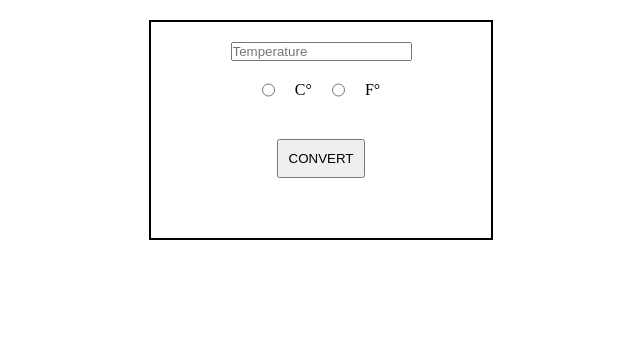
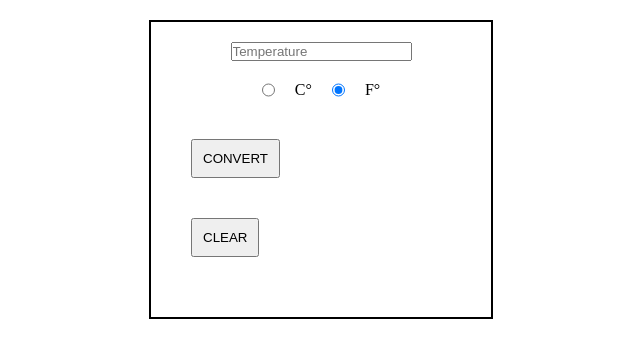
Before and after one commit to jpantana/temperature-converter, a plain HTML site: page index.html in a window 1280 px wide. Shown: the whole page, without its empty margins (319-959 px from the left). Drawn offline with Linux system fonts and the light colour scheme.

Commit message:
got clear button to work

```diff
--- a/index.html
+++ b/index.html
@@ -14,21 +14,19 @@
         <div id="radioBtns">
             <input id="c" name="btn" class="radioBtn" type="radio" value="C°">
                 <label for="C°">C°</label>
-            <input id="f" name="btn" class="radioBtn" type="radio" value ="F°">
+            <input id="f" name="btn" checked="checked" class="radioBtn" type="radio" value ="F°">
                 <label for="F°">F°</label>
         </div>
 
 
-        <div id="convertBtn">
-            <input class="btn" onclick="buttonEvents()" type="submit" value="Convert">
-            <!-- <button onclick="buttonEvents()">Convert</button> -->
+        <div >
+            <input class="btn" id="convertBtn" type="submit" value="Convert">
         </div>
 
 
-        <!-- <div id="clearBtn">
-            <input class="btn" type="reset" onclick="document.getElementById('tempInput').value = ''" value="Clear">
-        </div> -->
-
+        <div>
+            <input id="clearBtn" class="btn" type="reset" value="Clear">
+        </div>
         <div id="tempOutput">
         </div>
     </div>
--- a/main.js
+++ b/main.js
@@ -43,13 +43,15 @@ const toFahrenheit =  () => {
     domStringBuilder(finalTemp, 'Fahrenheit');
 };
 
-// const clearIt = (e) => {
-//     document.getElementById('tempInput').reset;
-// };
+const clearIt = (e) => {
+    // document.getElementById('tempInput').value = '';
+    document.location.reload();
+};
 
 // Assign a function to be executed when the button is clicked
 const buttonEvents = () => {
     document.getElementById('convertBtn').addEventListener('click', determineConverter);
+    document.getElementById('clearBtn').addEventListener('click', clearIt);
 };
 
 
@@ -58,6 +60,6 @@ const buttonEvents = () => {
 // };
 
 const init = () => {
-
+  buttonEvents();
 };
 init();
```
